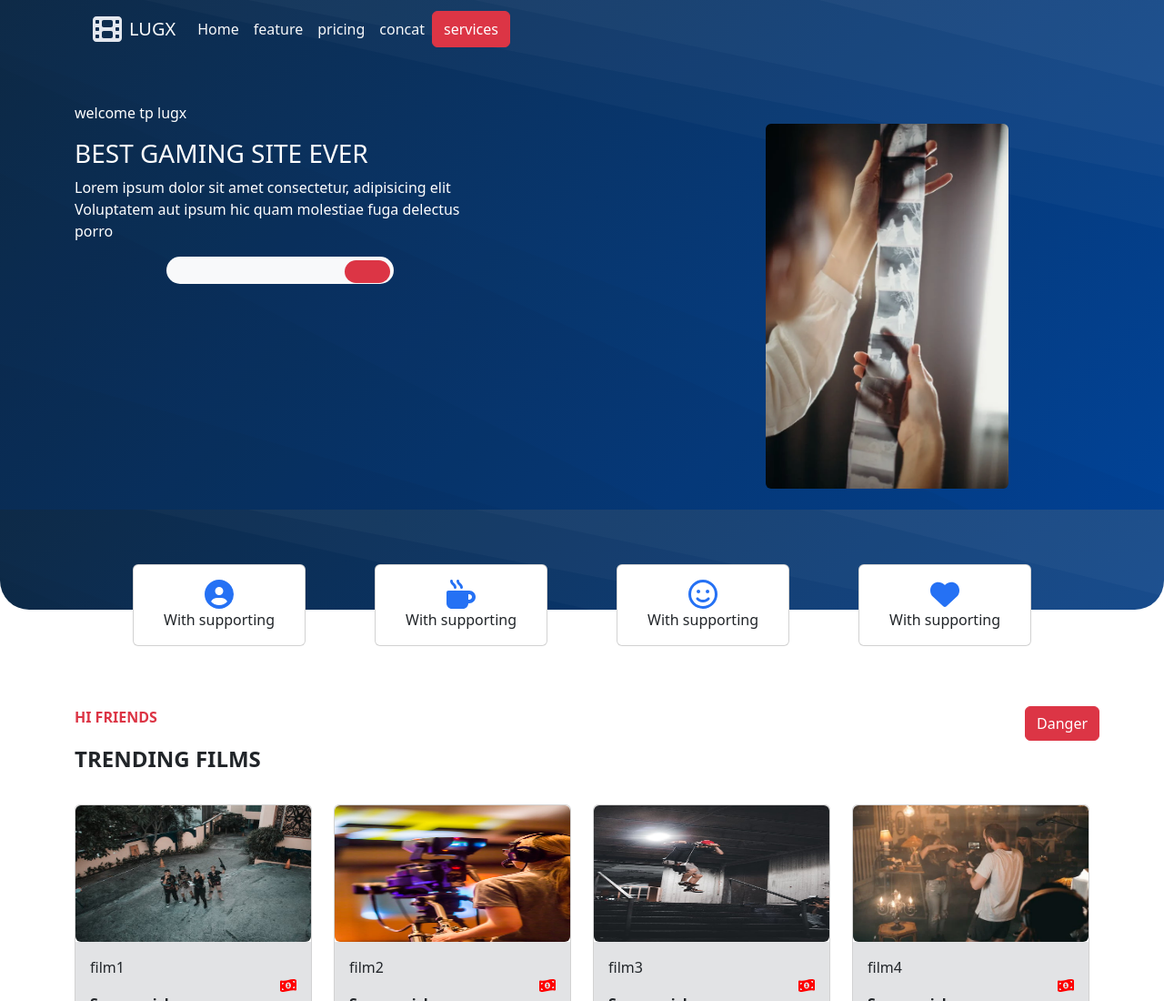
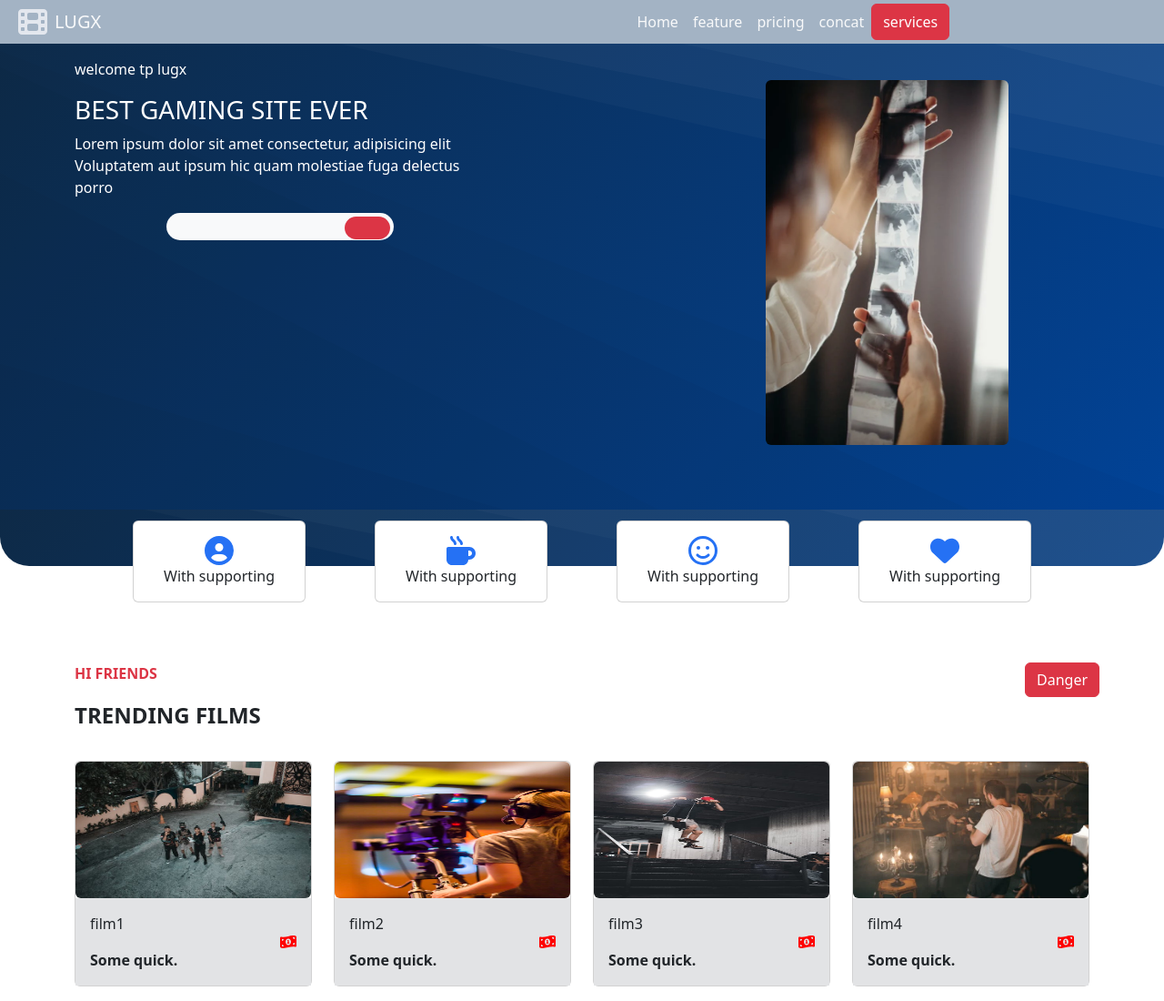
Before and after one commit to razan-mayya/films-website, a plain HTML site: page index.html in a window 1280 px wide. Shown: the top 1100 px of the page at 91% size. Drawn offline with nearby package versions, Linux system fonts and the light colour scheme.

Commit message:
fixed nav

```diff
--- a/index.html
+++ b/index.html
@@ -15,7 +15,7 @@
     <div class="con rounded-5 rounded-top-0">
         <div class="container">
             <nav class="navbar navbar-expand-lg  ">
-                <div class=" container-fluid">
+                <div class=" container-fluid fixed-top" style="background-color: rgb(163, 179, 196);">
                     <i class="fa-solid fa-film fa-2xl m-2" style="color: #e3e7ee;"></i>
                     <a class="navbar-brand text-light" href="#">LUGX</a>
                     <button class="navbar-toggler bg-light" type="button" data-bs-toggle="collapse"
@@ -23,7 +23,7 @@
                         aria-label="Toggle navigation">
                         <span class="navbar-toggler-icon"></span>
                     </button>
-                    <div class="collapse navbar-collapse" id="navbarTogglerDemo02">
+                    <div class="collapse navbar-collapse" id="navbarTogglerDemo02" style="margin-left: 45%;">
                         <ul class="navbar-nav me-auto mb-2 mb-lg-0">
                             <li class="nav-item">
                                 <a class="nav-link active text-light" aria-current="page" href="#">Home</a>
```
